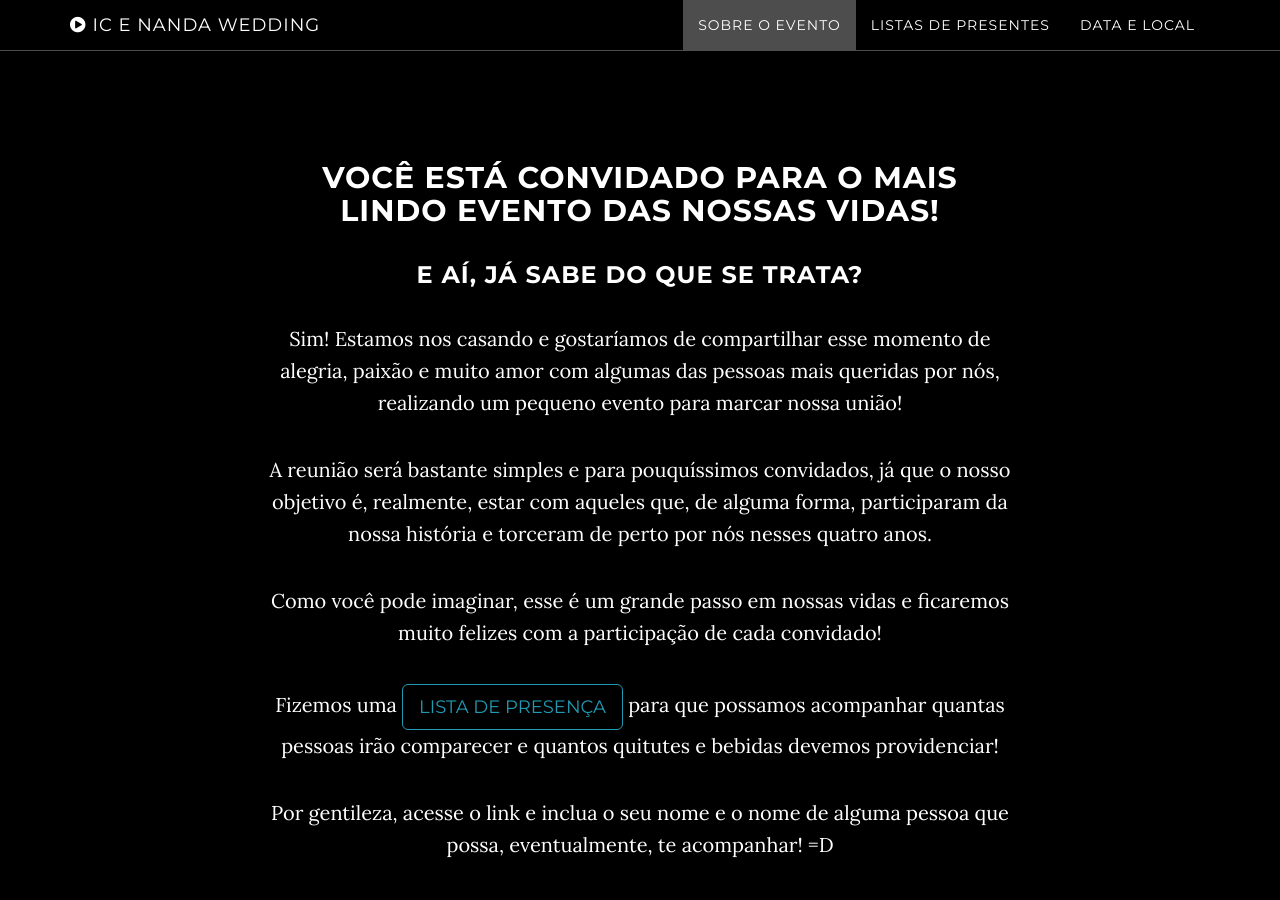
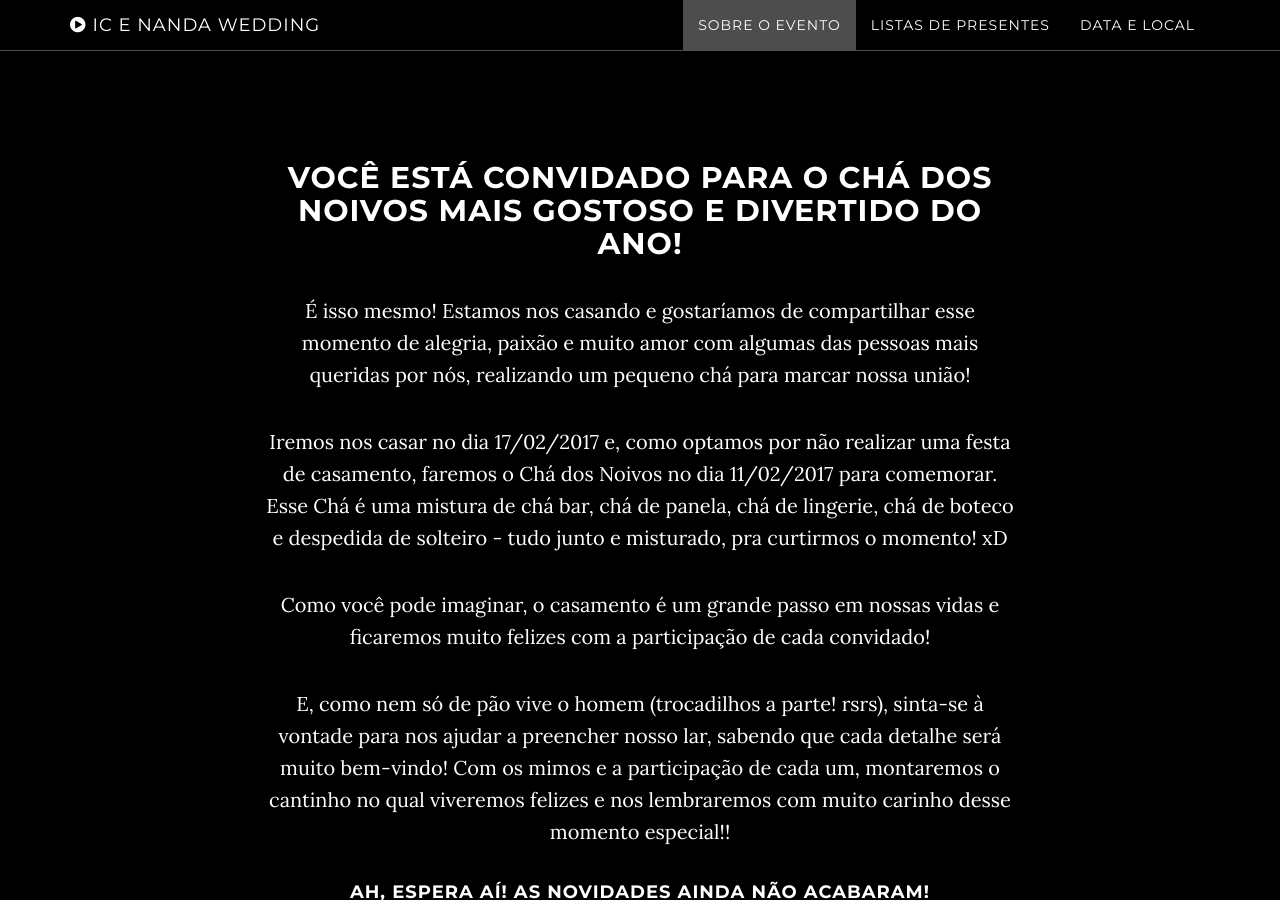
Before and after one commit to icaro02/wedding_website, a Jekyll site: the page built from index.html, in a window 1280 px wide and 900 px high, scrolled down 939 px. Built offline with Jekyll 4.4.1, drawn with Linux system fonts in a browser that asks for light colours; some of the changed text lies outside the part shown.

Commit message:
novas mudanças

```diff
--- a/_includes/about.html
+++ b/_includes/about.html
@@ -3,44 +3,31 @@
         <div class="row">
             <div class="col-lg-8 col-lg-offset-2">
                 <h2>
-                    Você está convidado para o mais lindo evento das nossas vidas!
+                    VOCÊ ESTÁ CONVIDADO PARA O CHÁ DOS NOIVOS MAIS GOSTOSO E DIVERTIDO DO ANO!
                 </h2>
-                <h3>
-                    E aí, já sabe do que se trata?
-                </h3>
                 <p>
-                    Sim! Estamos nos casando e gostaríamos de compartilhar esse momento de alegria, paixão e muito amor com algumas das pessoas mais queridas por nós, realizando um pequeno evento para marcar nossa união!
+                    É isso mesmo! Estamos nos casando e gostaríamos de compartilhar esse momento de alegria, paixão e muito amor com algumas das pessoas mais queridas por nós, realizando um pequeno chá para marcar nossa união!
                 </p>
                 <p>
-                    A reunião será bastante simples e para pouquíssimos convidados, já que o nosso objetivo é, realmente, estar com aqueles que, de alguma forma, participaram da nossa história e torceram de perto por nós nesses quatro anos.
+                    Iremos nos casar no dia 17/02/2017 e, como optamos por não realizar uma festa de casamento, faremos o Chá dos Noivos no dia 11/02/2017 para comemorar. Esse Chá é uma mistura de chá bar, chá de panela, chá de lingerie, chá de boteco e despedida de solteiro - tudo junto e misturado, pra curtirmos o momento! xD
                 </p>
                 <p>
-                    Como você pode imaginar, esse é um grande passo em nossas vidas e ficaremos muito felizes com a participação de cada convidado!
+                    Como você pode imaginar, o casamento é um grande passo em nossas vidas e ficaremos muito felizes com a participação de cada convidado!
                 </p>
                 <p>
-                    Fizemos uma <a href="https://goo.gl/forms/t7poHoKJQHL75gfy2" target="_blank" class="btn btn-default btn-lg"> LISTA DE PRESENÇA </a> para que possamos acompanhar quantas pessoas irão comparecer e quantos quitutes e bebidas devemos providenciar!
-                </p>
-                <p>
-                    Por gentileza, acesse o link e inclua o seu nome e o nome de alguma pessoa que possa, eventualmente, te acompanhar! =D
-                </p>
-                <p>
-                    E, como nem só de pão vive o homem (trocadilhos a parte! rsrs), aproveitamos essa oportunidade para deixar aqui embaixo os links das nossas listas de presentes, elaboradas em três diferentes lugares para atender a todos os gostos!
-                </p>
-                <p>
-                    Sinta-se à vontade para nos ajudar a preencher nosso lar, sabendo que cada detalhe será muito bem-vindo! Com os mimos e a participação de cada um, montaremos o cantinho no qual viveremos felizes e nos lembraremos com muito carinho desse momento especial!!
+                    E, como nem só de pão vive o homem (trocadilhos a parte! rsrs), sinta-se à vontade para nos ajudar a preencher nosso lar, sabendo que cada detalhe será muito bem-vindo! Com os mimos e a participação de cada um, montaremos o cantinho no qual viveremos felizes e nos lembraremos com muito carinho desse momento especial!!
                 </p>
                 <h4>
-                    Ah, espera aí! As novidades ainda não acabaram!
+                    AH, ESPERA AÍ! AS NOVIDADES AINDA NÃO ACABARAM!
                 </h4>
                 <p>
                     Gostaríamos que soubesse que se você está recebendo esse convite virtual é porque, dentro do que planejamos para a nossa união, te consideramos muito mais do que um simples convidado!
                 </p>
                 <p>
-                    Como dissemos, esse pequeno evento é para que possamos estar com aqueles que participaram da nossa história e que torceram de perto por nós.
-                    Mas, mais do que a participação que você teve até agora em nossas vidas, gostaríamos de te convidar para apadrinhar a nossa união!
+                    Como dissemos, o nosso Chá dos Noivos é para que possamos estar com aqueles que participaram da nossa história e que torceram de perto por nós. Mas, mais do que a participação que você teve até agora em nossas vidas, gostaríamos de te convidar para apadrinhar a nossa união!
                 </p>
                 <p>
-                    Embora não se trate de uma festa de casamento, praticamente todos os que estarão presentes são, para nós, padrinhos que, de alguma forma (com palavras, gestos, carinho, torcida, incentivo, paciência etc) nos ajudaram a chegar nesse dia – e que queremos que continuem nessa missão por toda a vida!
+                    Embora a gente não vá fazer uma festa de casamento, todos os que estarão presentes no nosso Chá são, para nós, padrinhos que, de alguma forma (com palavras, gestos, carinho, torcida, incentivo, paciência, etc) nos ajudaram a chegar nesse dia – e que queremos que continuem nessa missão por toda a vida!
                 </p>
                 <p>
                     E você sabe o que significa ser padrinho ou madrinha de um casamento?
--- a/_includes/contact.html
+++ b/_includes/contact.html
@@ -3,8 +3,7 @@
         <div class="row">
             <div class="col-lg-8 col-lg-offset-2">
                 <h2>Data e Localização</h2>
-                <p>Nosso casamento será realizado no dia 17/02/2017, na Rua São Jorge, 604, apartamento 26B, Espaço Cerâmica, São Caetano do Sul, CEP: 09530-250 </p>
-                <p>Os presentes podem ser entregues, em horário comercial, no nosso prédio. Em caso de itens grandes =D, entre entre em contato com a gente antes!</p>
+                <p>Nosso Chá dos Noivos será realizado no dia 11/02/2017, na Rua São Jorge, 604, Espaço Cerâmica, São Caetano do Sul</p>
                 <p><a href="mailto:{{ site.email }}">{{ site.email }}</a>
                 <!--
                 <ul class="list-inline banner-social-buttons">
```
Also changed, not shown: other parts of _includes/about.html (+1 -2 lines).
